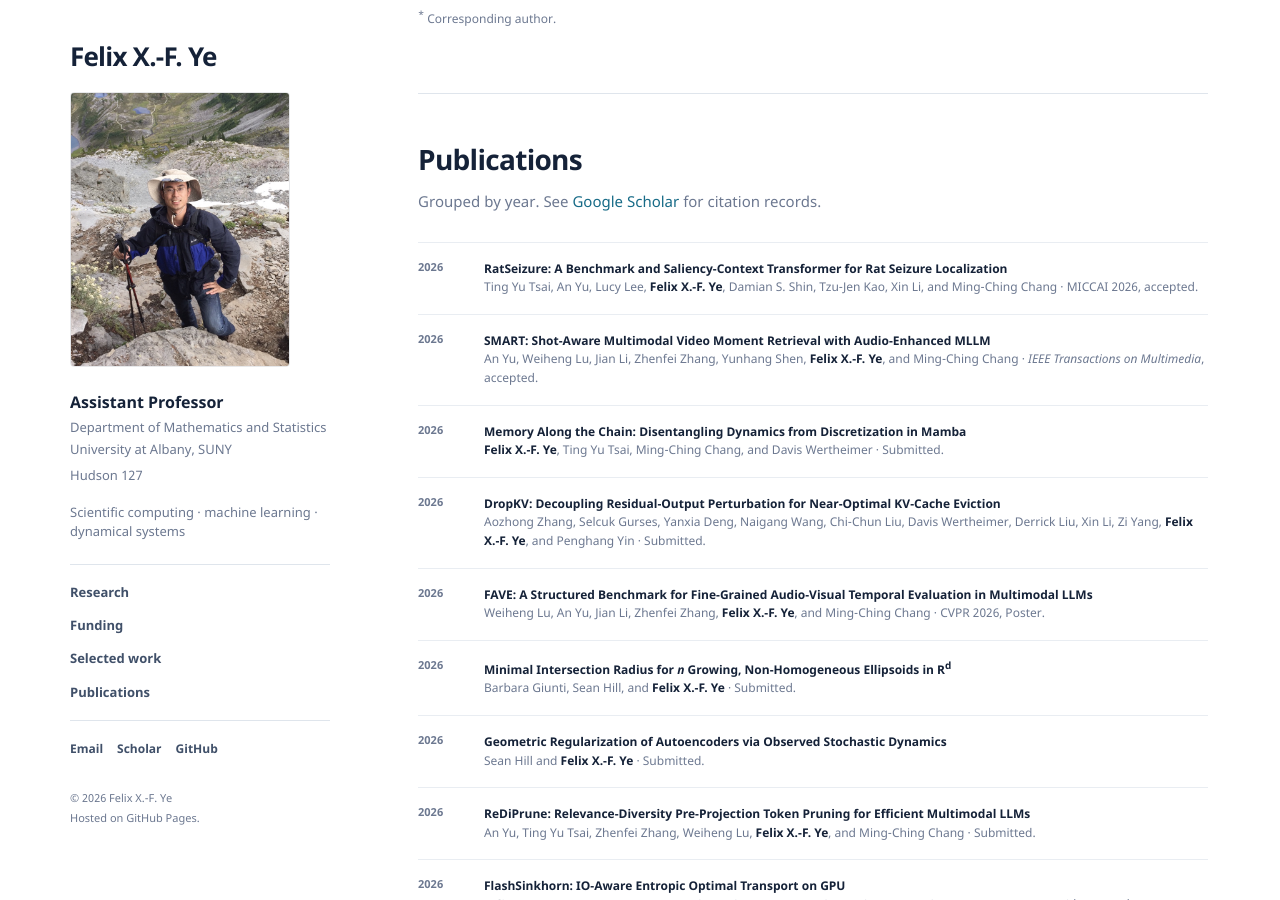
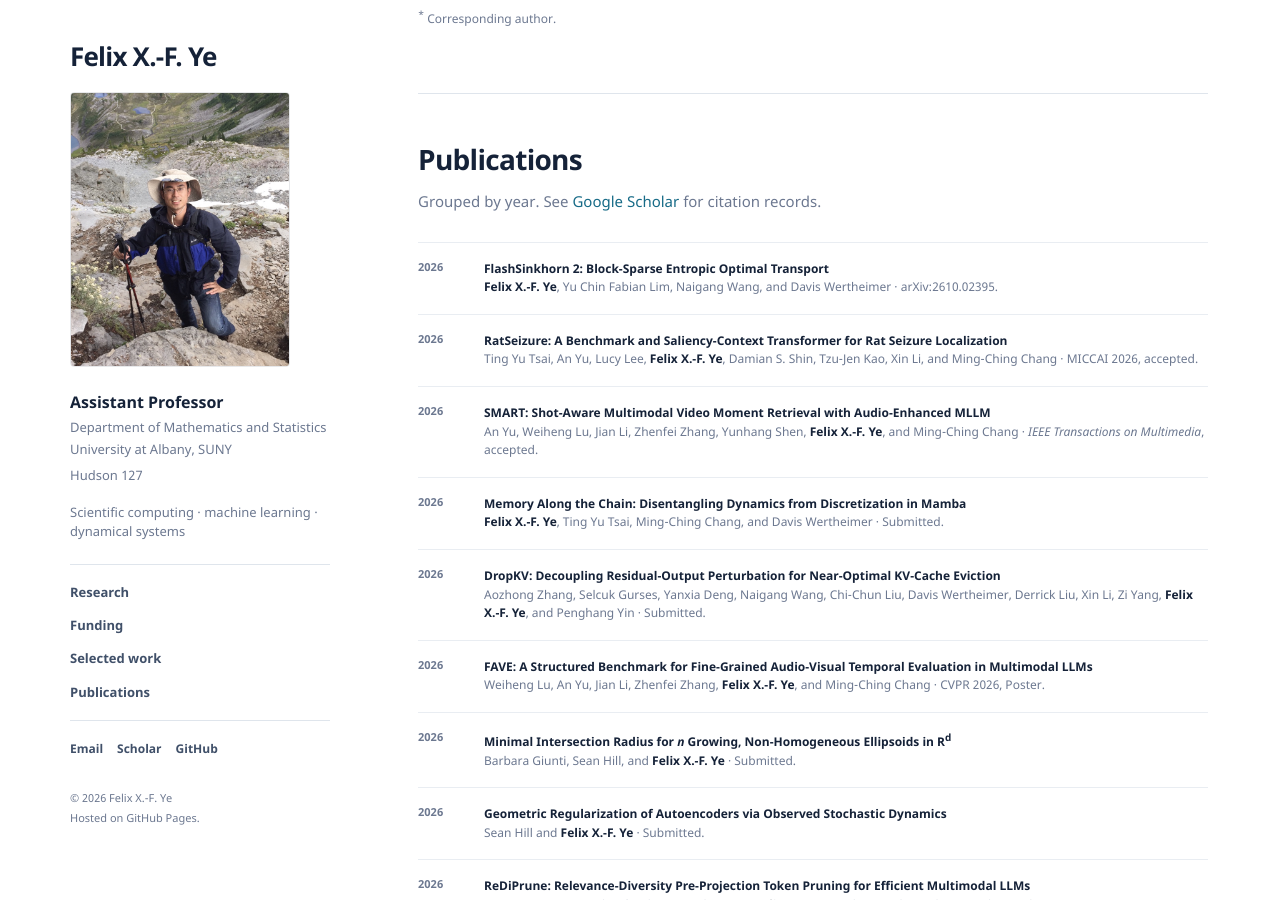
Before and after one commit to yexf308/yexf308.github.io, a Jekyll site: the page built from index.md, in a window 1280 px wide and 900 px high, scrolled down 2686 px. Built offline with Jekyll 4.4.1, drawn with Linux system fonts in a browser that asks for light colours.

Commit message:
Add FlashSinkhorn 2 arXiv publication

```diff
--- a/index.md
+++ b/index.md
@@ -144,6 +144,10 @@ description: Research in scientific computing, machine learning, dynamical syste
   <ol class="compact-publications">
     <li>
       <span class="pub-year">2026</span>
+      <p><a href="https://arxiv.org/abs/2610.02395"><strong>FlashSinkhorn 2: Block-Sparse Entropic Optimal Transport</strong></a><br><span><strong>Felix X.-F. Ye</strong>, Yu Chin Fabian Lim, Naigang Wang, and Davis Wertheimer · arXiv:2610.02395.</span></p>
+    </li>
+    <li>
+      <span class="pub-year">2026</span>
       <p><a href="https://arxiv.org/abs/2603.26780"><strong>RatSeizure: A Benchmark and Saliency-Context Transformer for Rat Seizure Localization</strong></a><br><span>Ting Yu Tsai, An Yu, Lucy Lee, <strong>Felix X.-F. Ye</strong>, Damian S. Shin, Tzu-Jen Kao, Xin Li, and Ming-Ching Chang · MICCAI 2026, accepted.</span></p>
     </li>
     <li>
```
